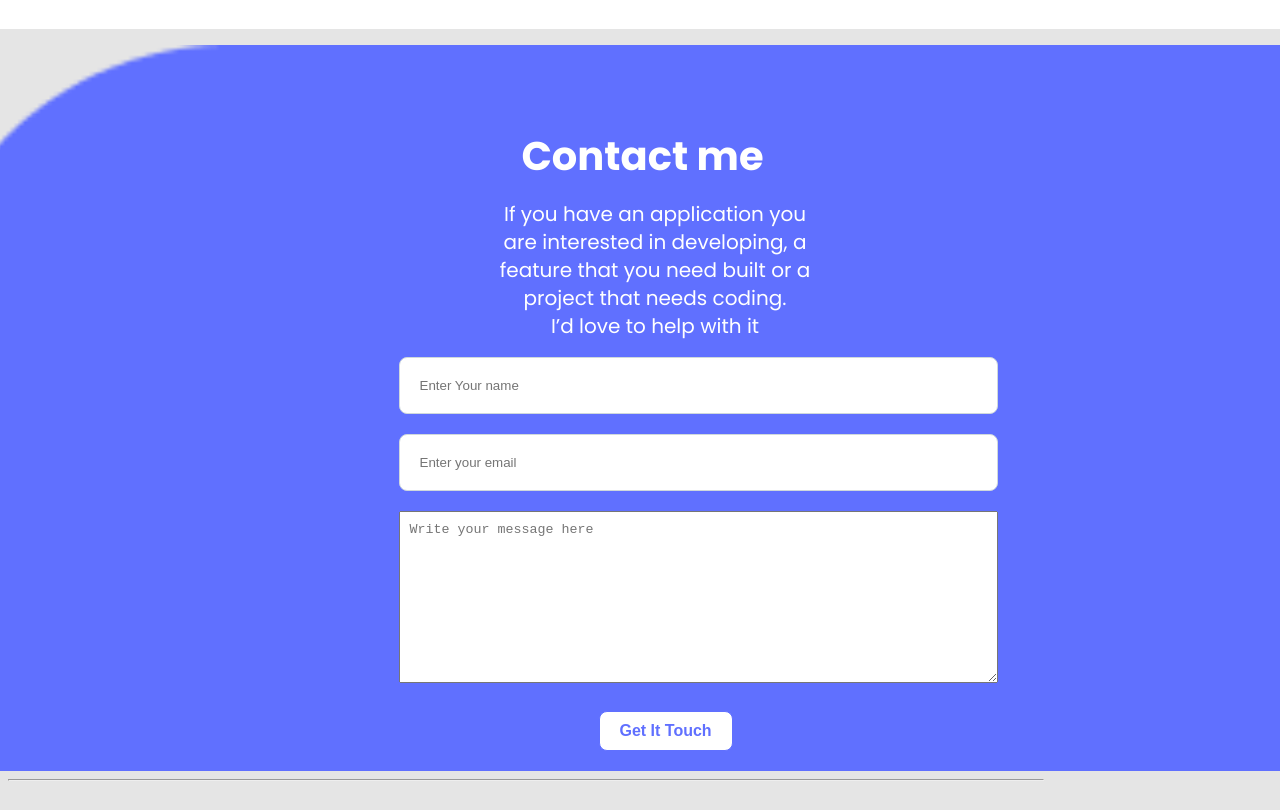
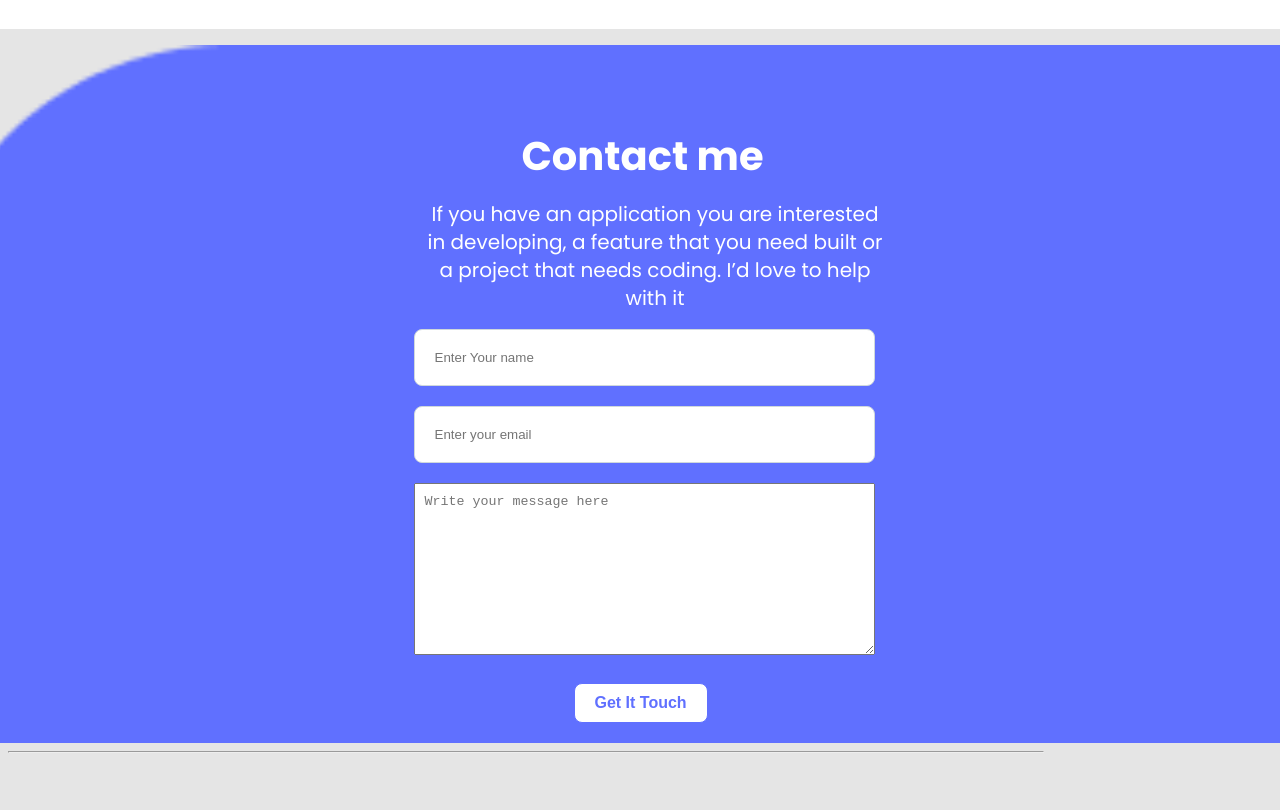
Before and after one commit to AbhishekkM05/Mobile-Portfolio, a website: page index.html in a window 1280 px wide. Shown: the part 4260-5070 px from the top of the page. After the commit the page ends 5047 px from the top, so only its background shows below. Drawn offline with Linux system fonts and the light colour scheme.

Commit message:
css update for changes

```diff
--- a/index.html
+++ b/index.html
@@ -211,7 +211,7 @@
     <div class="contact-form">
          <div class="first-container" >
              <h2>Contact me </h2>
-            <p class="para">If you have an application you <br> are interested in developing, a <br>  feature that you need built or a <br> project that needs coding. <br> I’d love to help with it </p>
+            <p class="para">If you have an application you are interested in developing, a feature that you need built or a project that needs coding. I’d love to help with it </p>
         </div>
         <div class="formspree">
         <form action="https://formspree.io/f/xdobrbok" method="post">
--- a/media.css
+++ b/media.css
@@ -282,11 +282,54 @@
     margin-top: -115px;
   }
 
+  .first-container > h2 {
+    color: white;
+    margin-top: 60px;
+    margin-right: 90px;
+    font-family: "Poppins", sans-serif;
+    font-style: normal;
+    font-weight: 700;
+    font-size: 40px;
+    line-height: 52px;
+    display: flex;
+    justify-content: center;
+    text-align: center;
+  }
+
+  .first-container > p {
+    display: flex;
+    justify-content: center;
+    text-align: center;
+    color: white;
+    margin-right: 500px;
+    margin-left: 500px;
+    font-family: 'Poppins', sans-serif;
+    font-style: normal;
+    font-weight: 400;
+    font-size: 20px;
+    line-height: 28px;
+    margin-top: -25px;
+  }
+
+  form > input {
+    border: 1px solid #cfd8dc;
+    border-radius: 8px;
+    background-color: white;
+    padding: 20px;
+    width: 50%;
+  }
+
+  form > textarea {
+    color: #172b4d;
+    width: 50%;
+    padding: 10px;
+  }
+
   .formspree {
     display: flex;
     justify-content: center;
     align-items: center;
-    margin-left: 250px;
+    margin-left: 280px;
   }
 
   .bl li {
@@ -298,7 +341,7 @@
   .touch {
     display: flex;
     justify-content: center;
-    margin-left: 280px;
+    margin-left: 240px;
   }
 
   .logo {
--- a/styles.css
+++ b/styles.css
@@ -516,12 +516,12 @@ form > input {
   border-radius: 8px;
   background-color: white;
   padding: 20px;
-  width: 65%;
+  width: 50%;
 }
 
 form > textarea {
   color: #172b4d;
-  width: 65%;
+  width: 50%;
   padding: 10px;
 }
 
```
